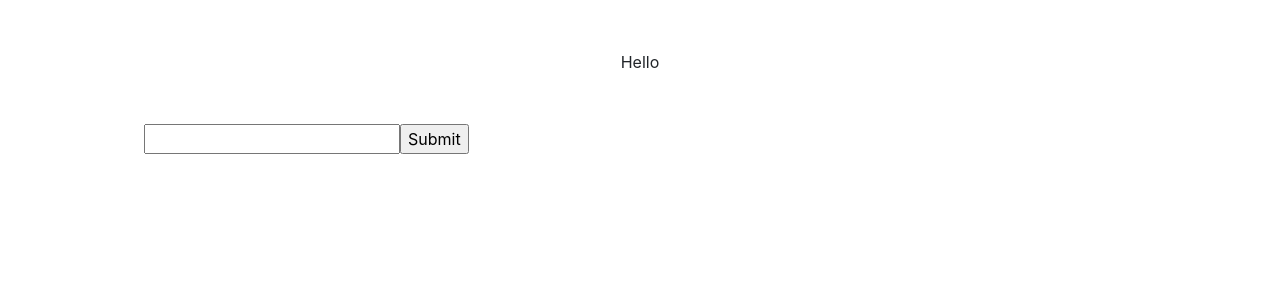
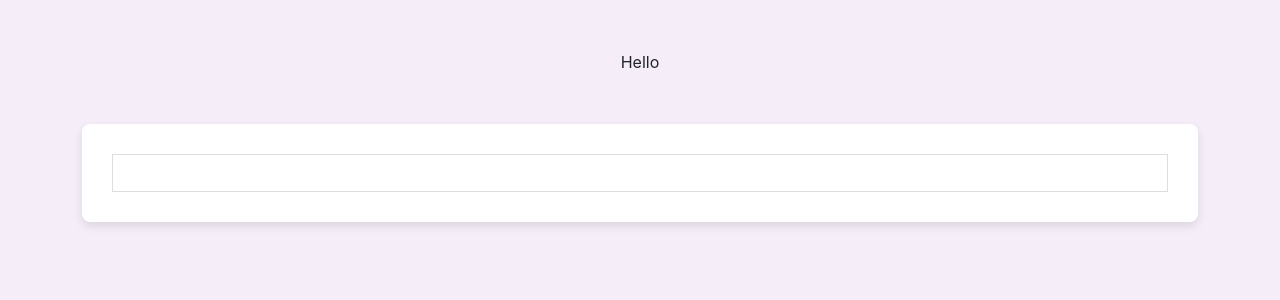
Before and after one commit to abbyleilani/dictionary-project-react, a React (Create React App) app: page / in a window 1280 px wide. Shown: the top 300 px of the page. Built offline with nearby package versions, Linux system fonts and the light colour scheme.

Commit message:
Added CSS styling to sections and background

```diff
--- a/src/Dictionary.css
+++ b/src/Dictionary.css
@@ -1,4 +1,22 @@
-.Dictionary {
-  color: blue;
-  margin: 50px 50px;
+a {
+  color: #0e4768;
+  text-decoration: none;
 }
+
+body {
+  background-color: #f5edf7;
+}
+
+.Dictionary input {
+  width: 100%;
+  padding: 6px 8px;
+  border: 1px solid #ddd;
+}
+
+.Dictionary section {
+  background-color: white;
+  border-radius: 8px;
+  box-shadow: 0 4px 10px rgba(0, 0, 0, 0.1);
+  margin: 10px auto;
+  padding: 30px;
+}
--- a/src/Dictionary.js
+++ b/src/Dictionary.js
@@ -27,12 +27,11 @@ export default function Dictionary() {
 
   return (
     <div className="Dictionary">
-      <div className="container">
+      <section>
         <form onSubmit={search}>
           <input type="search" onChange={handleKeyWordChange} />
-          <input type="submit" />
         </form>
-      </div>
+      </section>
       <Results results={results} />
     </div>
   );
--- a/src/Results.js
+++ b/src/Results.js
@@ -6,6 +6,7 @@ export default function Results(props) {
   if (props.results) {
     return (
       <div className="Results">
+        <section>
           <h2> {props.results.word} </h2>
           {props.results.phonetics
             .filter((phonetic) => phonetic.audio !== "")
@@ -17,11 +18,12 @@ export default function Results(props) {
                 </div>
               );
             })}
+        </section>
         {props.results.meanings.map(function (meaning, index) {
           return (
-            <div key={index}>
+            <section key={index}>
               <Meaning meaning={meaning} />{" "}
-            </div>
+            </section>
           );
         })}
       </div>
```
Lines whose indentation alone changed are shown as unchanged.
